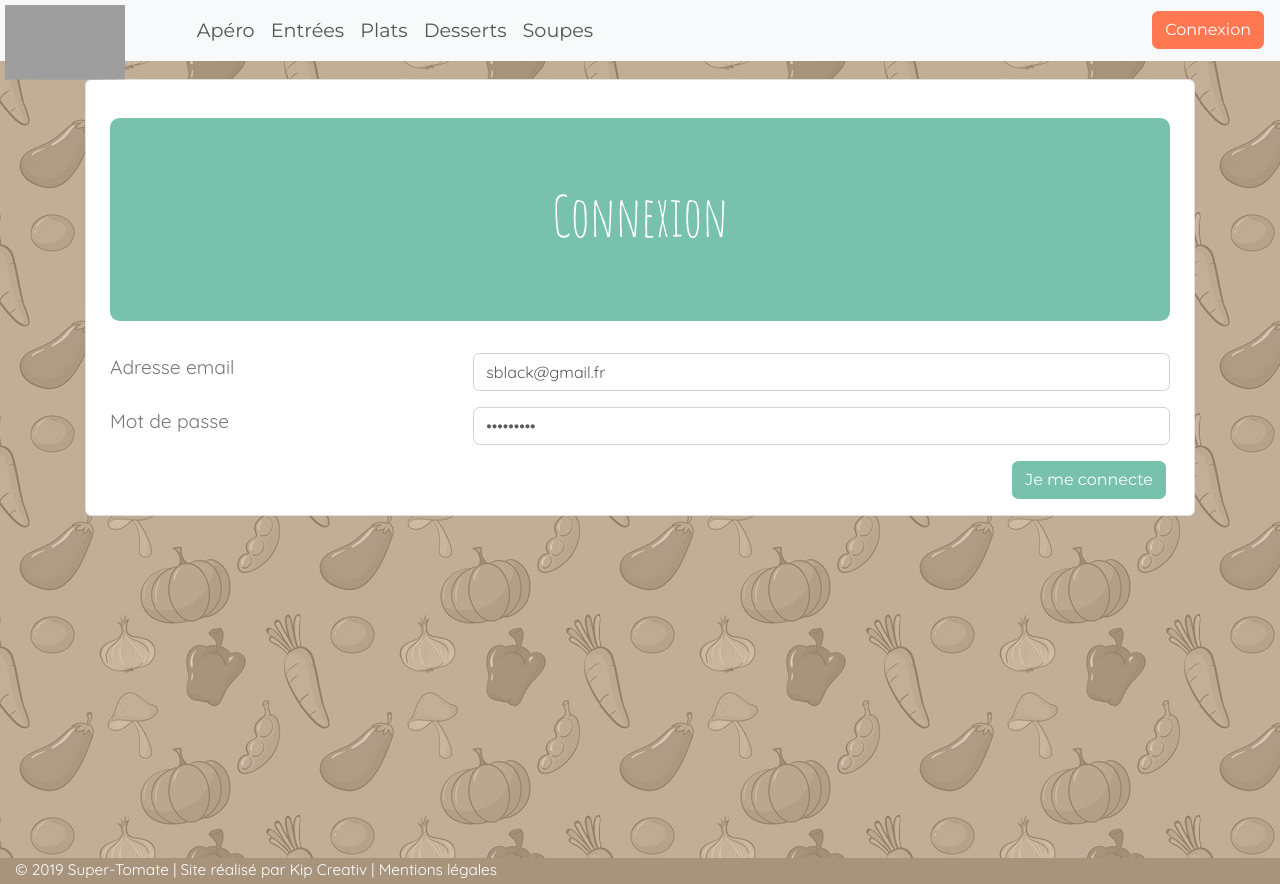
After one commit to SernaR/SuperTomate_symfony, a Symfony app: template templates/security/login.html.twig in a window 1280 px wide. The commit adds this page. Run offline with Twig, Linux system fonts and the light colour scheme; the template is opened without the code that fills it, so the values that code supplies are empty; some libraries are stand-ins or nearby versions; grey boxes are pictures that could not be loaded.

Commit message:
security

```diff
--- a/src/Controller/AppController.php
+++ b/src/Controller/AppController.php
@@ -5,6 +5,7 @@ namespace App\Controller;
 use App\Entity\Recipe;
 use App\Repository\RecipeHighlightRepository;
 use App\Repository\RecipeRepository;
+use App\Repository\TagRepository;
 use Symfony\Component\Routing\Annotation\Route;
 use Symfony\Bundle\FrameworkBundle\Controller\AbstractController;
 
@@ -22,11 +23,12 @@ class AppController extends AbstractController
     /**
      * @Route("/{categorySlug}/recettes", name="app_category_recipes")
      */
-    public function getCategoryRecipes(RecipeRepository $recipeRepository, $categorySlug)
+    public function getCategoryRecipes(RecipeRepository $recipeRepository, TagRepository $tagRepository, $categorySlug)
     {
         $recipes = $recipeRepository->recipesPerCategory($categorySlug);
         return $this->render('app/categoryRecipes.html.twig', [
             'recipes' => $recipes,
+            'tags' => $tagRepository->findAll(),
             'category' => $recipes ? $recipes[0]->getcategory()->getName() : $categorySlug
         ]);
     }
--- a/templates/app/categoryRecipes.html.twig
+++ b/templates/app/categoryRecipes.html.twig
@@ -6,9 +6,7 @@
       <li class="breadcrumb-item active">{{ category }}</li>
    </ol>
    <div class="card px-4 mb-3">
-      <div class="jumbotron jum-cat">
-         <h1 class="display-4 text-center">{{ category }}</h1>
-      </div>
+      {% include 'app/components/jumbotron.html.twig' with {'title': category } %}
       <div class="row">
          <div class="col-sm-3 bg-light border-right">
             {% include 'app/components/aside.html.twig' %}
--- /dev/null
+++ b/templates/app/components/jumbotron.html.twig
@@ -0,0 +1,3 @@
+<div class="jumbotron jum-cat">
+    <h1 class="display-4 text-center">{{ title }}</h1>
+</div>
--- a/templates/app/components/recipeCard.html.twig
+++ b/templates/app/components/recipeCard.html.twig
@@ -1,7 +1,7 @@
 <div class={{ col }}>
     <div class="card mb-4 text-center card-2">
         <h3 class="card-header">{{ recipe.name }}</h3>
-        <a href={{ path('app_recipe', { 'categorySlug': recipe.category.slug, 'recipeSlug': recipe.slug, 'recipe': recipe.id }) }}><img src={{ vich_uploader_asset(recipe, 'imageFile') }} class="img-fluid" alt={{ recipe.name }}"></a>
+        <a href={{ path('app_recipe', { 'categorySlug': recipe.category.slug, 'recipeSlug': recipe.slug, 'recipe': recipe.id }) }}><img src={{ vich_uploader_asset(recipe, 'imageFile') }} class="img-fluid" alt={{ recipe.name }}></a>
         <div class="card-body">
             {% for tag in recipe.tags %}
                 <p class="card-text"><span class="badge badge-secondary ml-1">{{ tag.name }}</span></p>
--- a/templates/base.html.twig
+++ b/templates/base.html.twig
@@ -28,7 +28,14 @@
                     <li class="nav-item"><a class="nav-link" href={{ path('app_category_recipes', { 'categorySlug': 'soupes' }) }}>Soupes</a></li>
                 </ul>
                 <ul class="navbar-nav ml-auto">
-                    <li class="nav-item"><a class="btn btn-danger" href="#/login">Connexion</a></li>
+                    {% if app.user %}
+                        {% if is_granted('ROLE_ADMIN') %}
+                            <li className="nav-item"><a class="nav-link" href="/admin">Dashboard</a></li>
+                        {% endif %}
+                        <li className="nav-item"><a class="btn btn-danger" href="/deconnexion">Déconnexion</a></li>
+                    {% else %}
+                         <li class="nav-item"><a class="btn btn-danger" href="/connexion">Connexion</a></li>
+                    {% endif %}
                 </ul>
             </div>
             </nav>
--- /dev/null
+++ b/templates/security/login.html.twig
@@ -0,0 +1,30 @@
+{% extends 'pageTemplate.html.twig' %}
+
+{% block title %}Login{% endblock %}
+
+{% block page %}
+    <div class="card px-4 mb-3">
+        {% include 'app/components/jumbotron.html.twig' with {'title': 'Connexion' } %}
+        <form action="{{ path('security_login') }}" method="post">
+            <div class="form-group">
+                <div class="row">
+                    <label for="username" class="col-sm-4">Adresse email</label>
+                    <div class="col-sm-8">
+                        <input require name="_username" type="text" class="form-control" id="username" value="sblack@gmail.fr">
+                    </div>
+                </div>
+            </div>
+            <div class="form-group">
+                    <div class="row">
+                    <label for="password" class="col-sm-4">Mot de passe</label>
+                    <div class="col-sm-8">
+                         <input require name="_password" type="password" class="form-control" id="password" value="mot2passe">
+                    </div>
+                </div>
+            </div>
+            <div class="row justify-content-end mr-1 mb-3">
+                <button type="submit" class="btn btn-primary">Je me connecte</button>
+            </div>
+        </form>
+    </div>
+{% endblock %}
```
Also changed, not shown: src/Controller/SecurityController.php (added, +21 -0 lines), templates/app/bundles/TwigBundle/Exception/error.html.twig (added, +16 -0 lines), templates/app/bundles/TwigBundle/Exception/error404.html.twig (added, +7 -0 lines), templates/app/bundles/TwigBundle/Exception/exception.html.twig (added, +16 -0 lines), templates/app/components/aside.html.twig (+8 -29 lines), public/js/app.js, 1 other file.
